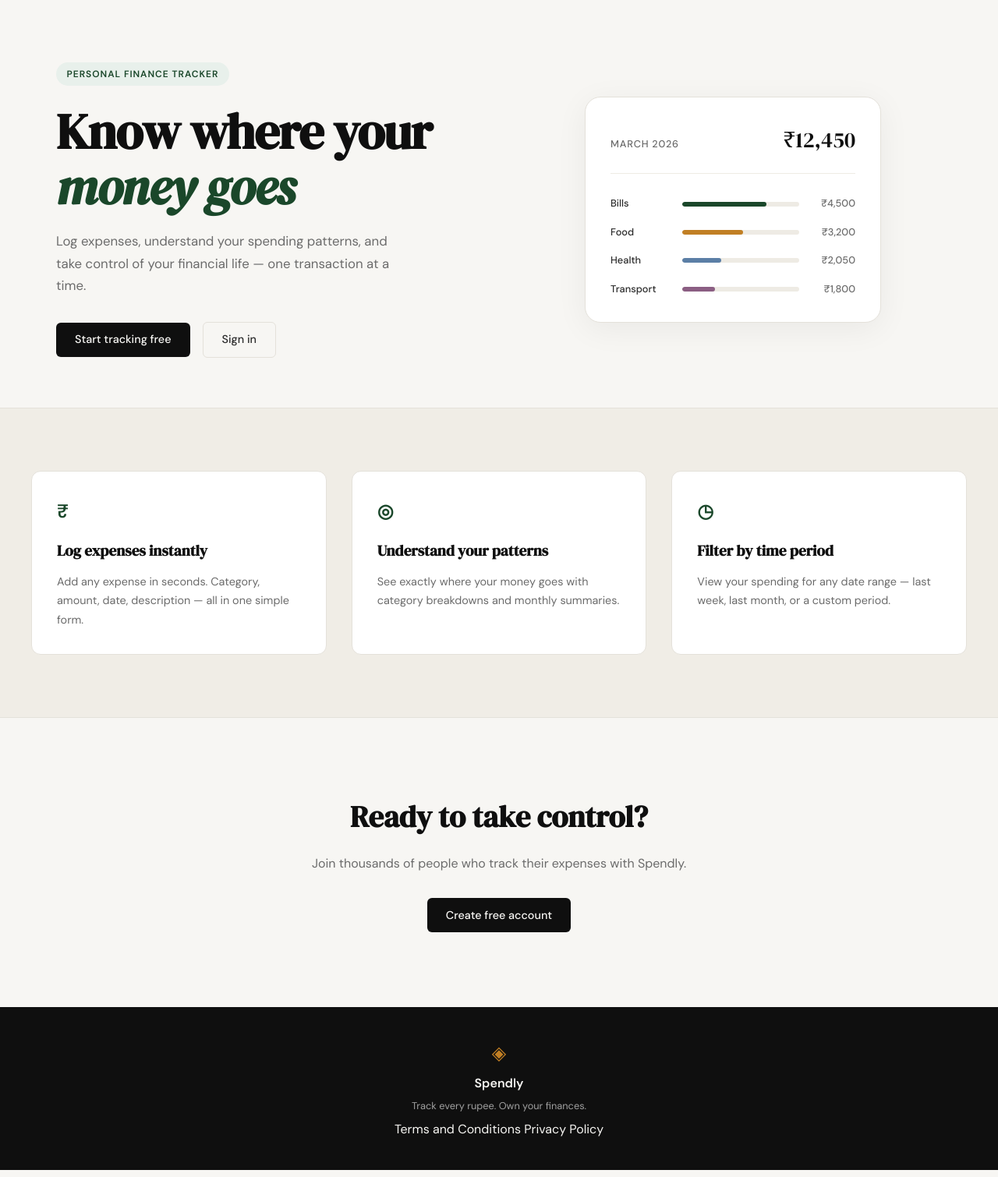
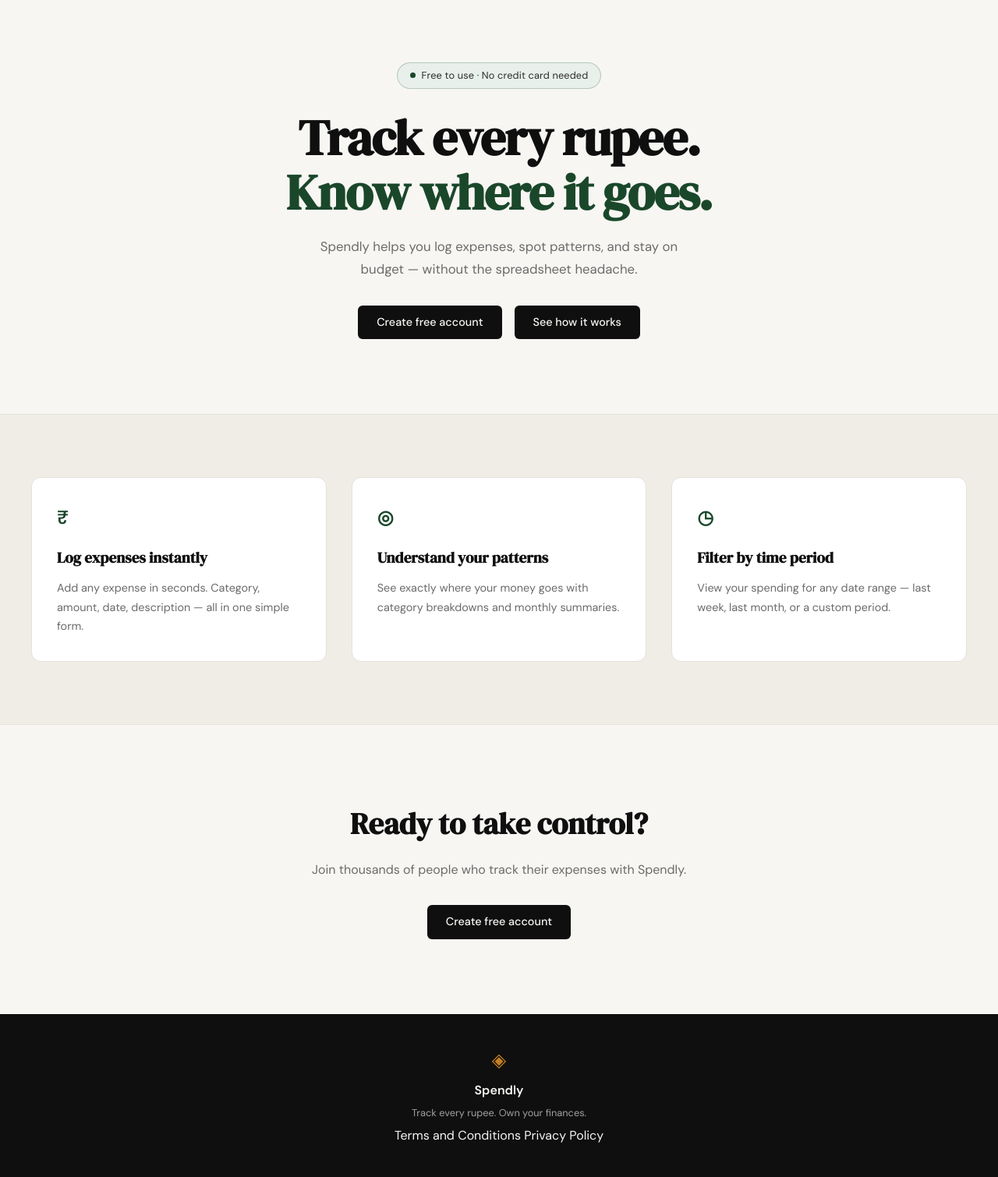
Before and after one commit to aamir-ai-dev/spendly, a Flask app: page / in a window 1280 px wide. Shown: the part 61-1571 px from the top of the page at 78% size. Run offline with Flask 3, Linux system fonts and the light colour scheme.

Commit message:
landing: redesign hero section to match mockup

```diff
--- a/app.py
+++ b/app.py
@@ -25,6 +25,11 @@ def login():
 @app.route("/terms")
 def terms():
     return render_template("terms.html")
+
+
+@app.route("/privacy")
+def privacy():
+    return render_template("privacy.html")
 
 
 # ------------------------------------------------------------------ #
--- /dev/null
+++ b/static/css/landing.css
@@ -0,0 +1,60 @@
+/* ------------------------------------------------------------------ */
+/* Landing page — hero overrides                                       */
+/* ------------------------------------------------------------------ */
+
+/* Single-column centered layout */
+.hero {
+    grid-template-columns: 1fr;
+    max-width: 720px;
+    text-align: center;
+    padding: 5rem 2rem 6rem;
+    gap: 0;
+}
+
+.hero-inner {
+    display: flex;
+    flex-direction: column;
+    align-items: center;
+}
+
+/* Badge: pill with green dot */
+.hero-badge {
+    display: inline-flex;
+    align-items: center;
+    gap: 0.5rem;
+    background: var(--accent-light);
+    border: 1px solid rgba(26, 71, 42, 0.25);
+    border-radius: 999px;
+    padding: 0.35rem 1rem;
+    color: var(--ink-soft);
+    font-size: 0.8rem;
+    font-weight: 400;
+    letter-spacing: 0.01em;
+    text-transform: none;
+    margin-bottom: 1.75rem;
+}
+
+.hero-badge-dot {
+    width: 7px;
+    height: 7px;
+    background: var(--accent);
+    border-radius: 50%;
+    flex-shrink: 0;
+}
+
+/* Second title line in accent green, not italic */
+.hero-title-green {
+    color: var(--accent);
+    font-style: normal;
+}
+
+/* Subtitle centered */
+.hero-subtitle {
+    max-width: 500px;
+    text-align: center;
+}
+
+/* Buttons centered */
+.hero-actions {
+    justify-content: center;
+}
--- a/templates/base.html
+++ b/templates/base.html
@@ -36,7 +36,7 @@
             <p class="footer-copy">Track every rupee. Own your finances.</p>
             <div class="footer-links">
                 <a href="{{ url_for('terms') }}">Terms and Conditions</a>
-                <a href="#">Privacy Policy</a>
+                <a href="{{ url_for('privacy') }}">Privacy Policy</a>
             </div>
         </div>
     </footer>
--- a/templates/landing.html
+++ b/templates/landing.html
@@ -1,62 +1,29 @@
 {% extends "base.html" %}
 
 {% block title %}Spendly — Track Every Rupee{% endblock %}
+
+{% block head %}
+<link rel="stylesheet" href="{{ url_for('static', filename='css/landing.css') }}">
+{% endblock %}
 
 {% block content %}
 
 <section class="hero">
     <div class="hero-inner">
-        <div class="hero-badge">Personal Finance Tracker</div>
+        <div class="hero-badge">
+            <span class="hero-badge-dot"></span>Free to use &middot; No credit card needed
+        </div>
         <h1 class="hero-title">
-            Know where your<br>
-            <em>money goes</em>
+            Track every rupee.<br>
+            <span class="hero-title-green">Know where it goes.</span>
         </h1>
         <p class="hero-subtitle">
-            Log expenses, understand your spending patterns,
-            and take control of your financial life —
-            one transaction at a time.
+            Spendly helps you log expenses, spot patterns, and stay
+            on budget — without the spreadsheet headache.
         </p>
         <div class="hero-actions">
-            <a href="{{ url_for('register') }}" class="btn-primary">Start tracking free</a>
-            <a href="{{ url_for('login') }}" class="btn-ghost">Sign in</a>
-        </div>
-    </div>
-    <div class="hero-visual">
-        <div class="mock-card">
-            <div class="mock-card-header">
-                <span class="mock-label">March 2026</span>
-                <span class="mock-total">₹12,450</span>
-            </div>
-            <div class="mock-bars">
-                <div class="mock-bar-row">
-                    <span class="mock-cat">Bills</span>
-                    <div class="mock-bar-track">
-                        <div class="mock-bar" style="width: 72%"></div>
-                    </div>
-                    <span class="mock-amt">₹4,500</span>
-                </div>
-                <div class="mock-bar-row">
-                    <span class="mock-cat">Food</span>
-                    <div class="mock-bar-track">
-                        <div class="mock-bar mock-bar-2" style="width: 52%"></div>
-                    </div>
-                    <span class="mock-amt">₹3,200</span>
-                </div>
-                <div class="mock-bar-row">
-                    <span class="mock-cat">Health</span>
-                    <div class="mock-bar-track">
-                        <div class="mock-bar mock-bar-3" style="width: 33%"></div>
-                    </div>
-                    <span class="mock-amt">₹2,050</span>
-                </div>
-                <div class="mock-bar-row">
-                    <span class="mock-cat">Transport</span>
-                    <div class="mock-bar-track">
-                        <div class="mock-bar mock-bar-4" style="width: 28%"></div>
-                    </div>
-                    <span class="mock-amt">₹1,800</span>
-                </div>
-            </div>
+            <a href="{{ url_for('register') }}" class="btn-primary">Create free account</a>
+            <a href="#" class="btn-primary">See how it works</a>
         </div>
     </div>
 </section>
```
Also changed, not shown: templates/privacy.html (added, +52 -0 lines).
